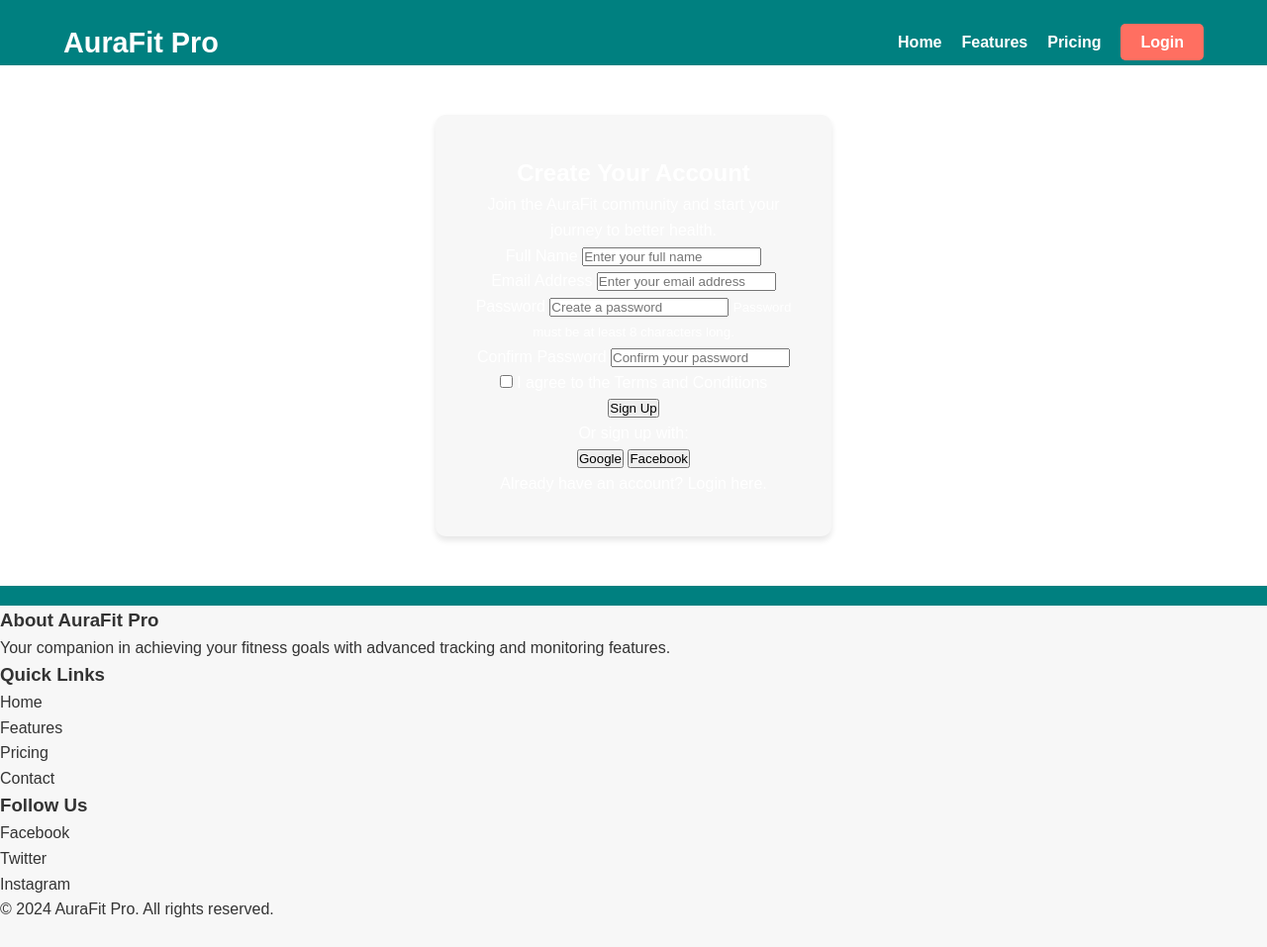
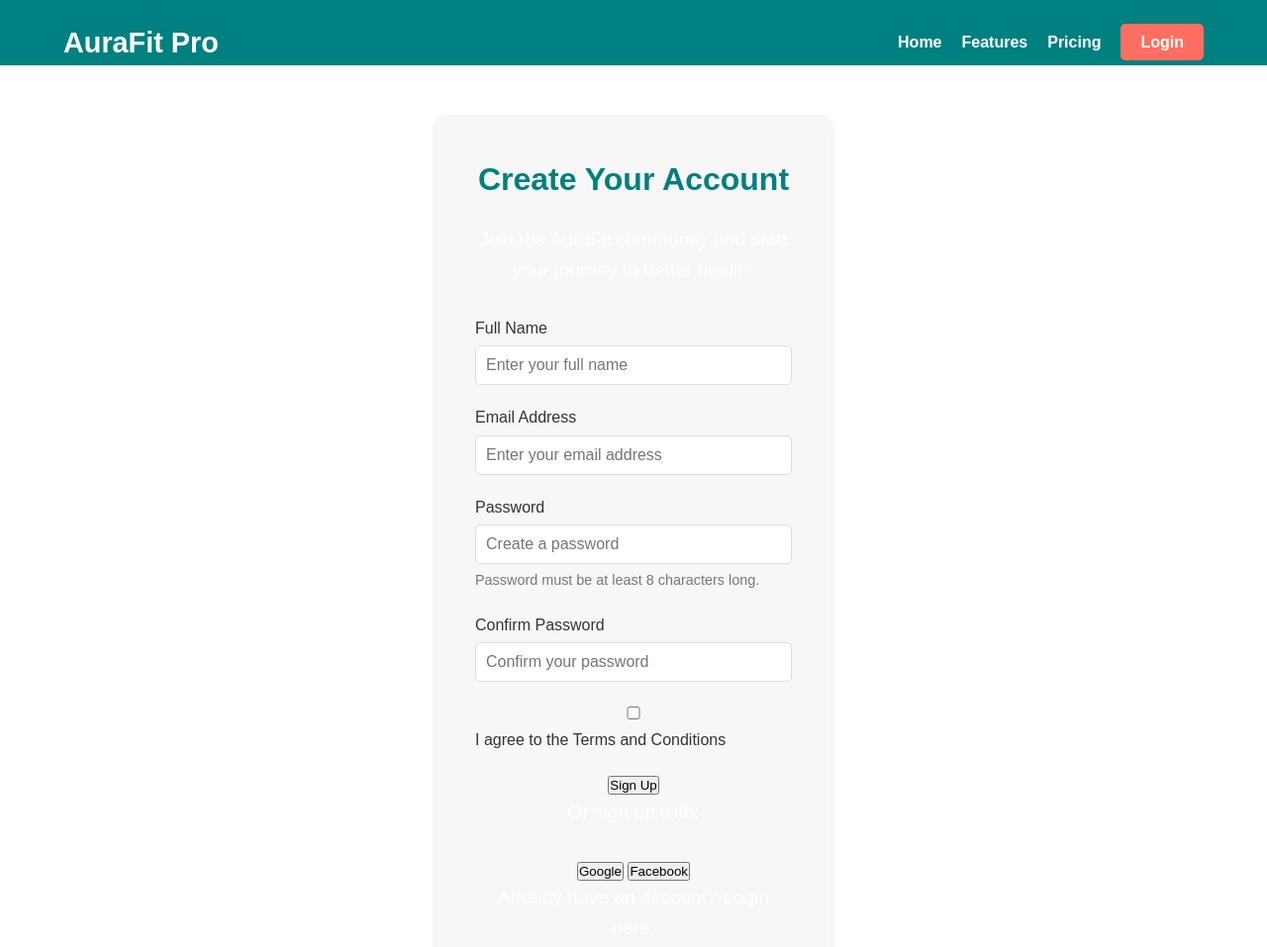
Before and after one commit to Eason-jnr/sign-up-page, a plain HTML site: page index.html in a window 1280 px wide. Shown: the top 957 px of the page at 99% size. Before the commit the page ends 932 px from the top, so only its background shows below. Drawn offline with Linux system fonts and the light colour scheme.

Commit message:
update 1.22

```diff
--- a/styles.css
+++ b/styles.css
@@ -92,3 +92,45 @@ header .btn.login-btn:hover {
     width: 400px;
     text-align: center;
 }
+
+#signup h2 {
+    font-size: 2rem;
+    color: #008080;
+    margin-bottom: 20px;
+}
+
+#signup p {
+    font-size: 1.2rem;
+    margin-bottom: 30px;
+}
+
+.form-group {
+    margin-bottom: 20px;
+    text-align: left;
+}
+
+.form-group label {
+    display: block;
+    margin-bottom: 5px;
+    color: #333333;
+}
+
+.form-group input {
+    width: 100%;
+    padding: 10px;
+    border: 1px solid #ddd;
+    border-radius: 5px;
+    font-size: 1rem;
+}
+
+.form-group input:focus {
+    border-color: #008080;
+    outline: none;
+}
+
+.form-group small {
+    display: block;
+    margin-top: 5px;
+    font-size: 0.9rem;
+    color: #777777;
+}
```
